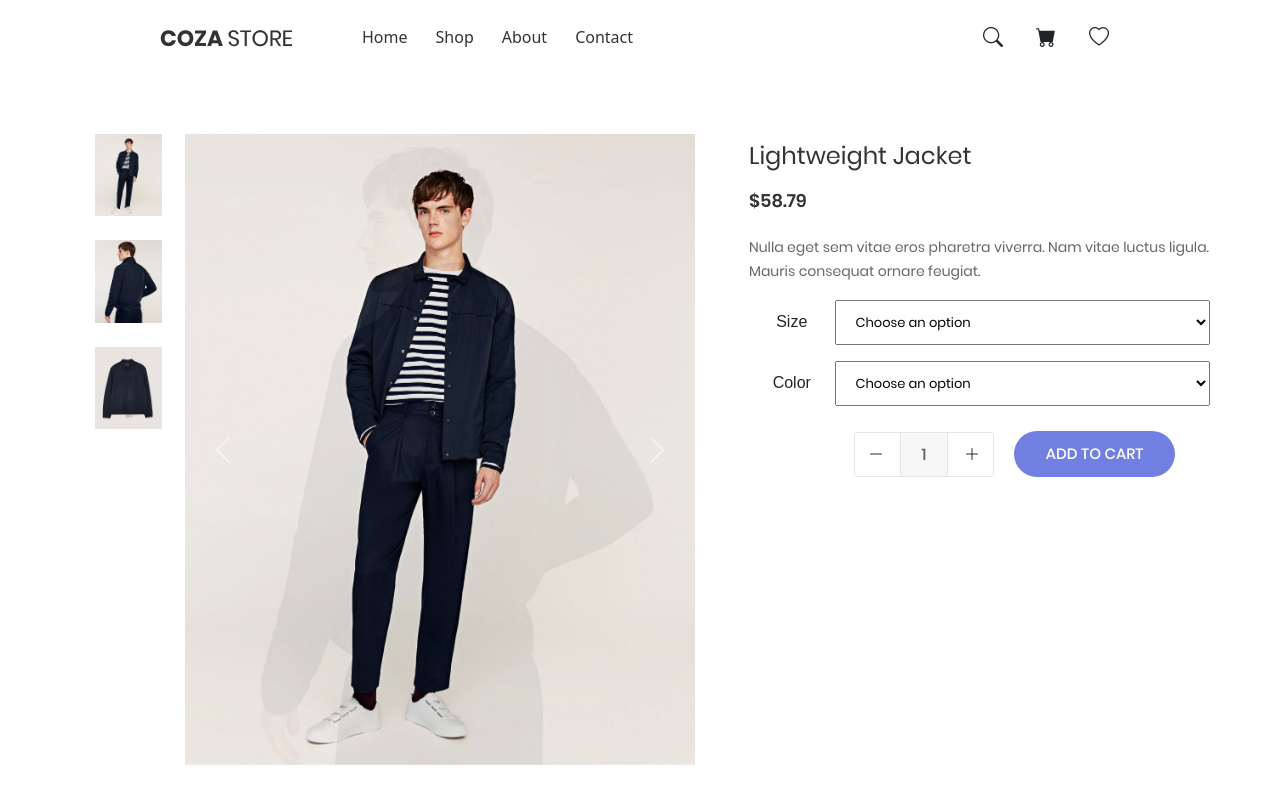
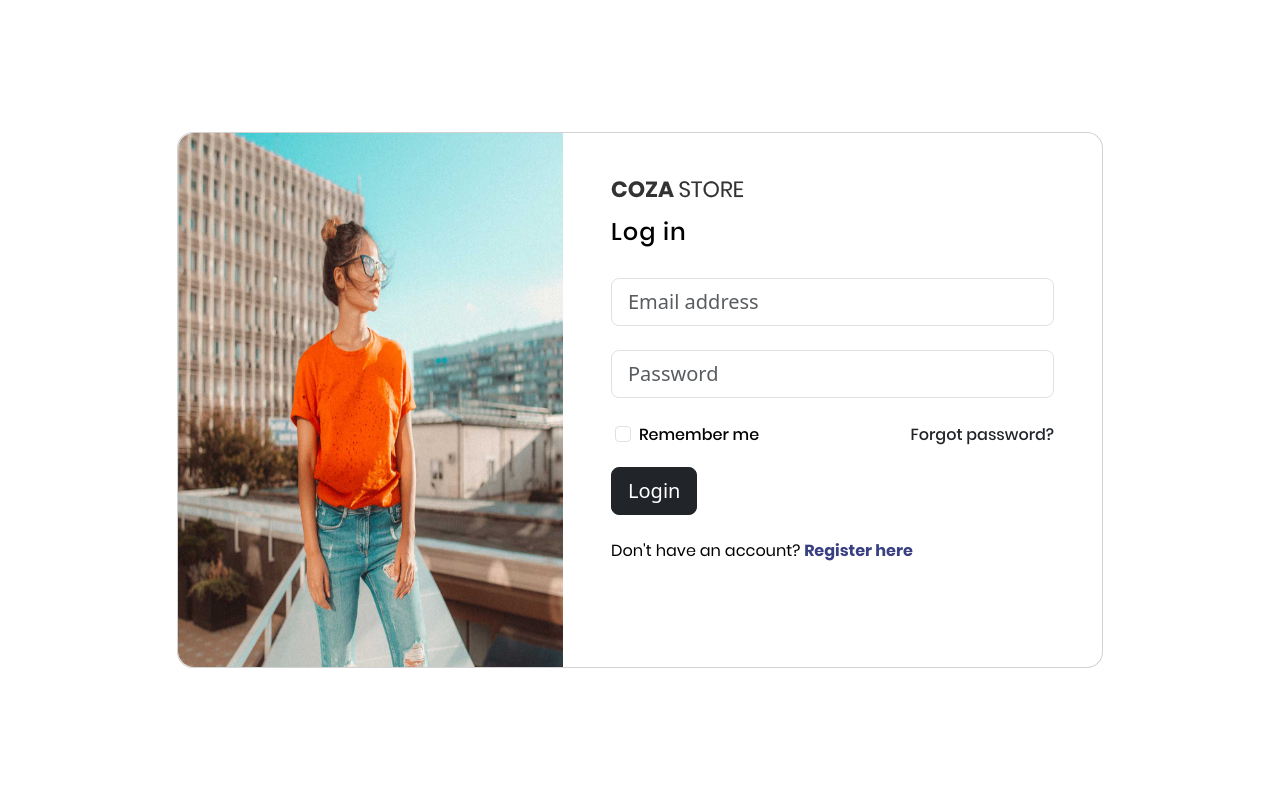
Before and after one commit to Yousef-Farouk/E-commerce-Angular-WebApi, an Angular app: page / in a window 1280 px wide. Shown: the top 800 px of the page. Built offline with nearby package versions, Linux system fonts and the light colour scheme.

Commit message:
adding login component

```diff
--- a/src/app/app.component.html
+++ b/src/app/app.component.html
@@ -1,4 +1,4 @@
-<app-navbar></app-navbar>
+<!-- <app-navbar></app-navbar> -->
 <!--
 <app-slider>
 
@@ -10,10 +10,12 @@
 
 <app-products></app-products> -->
 
-<app-product-details></app-product-details>
+<!-- <app-product-details></app-product-details> -->
 
 <!-- <app-shopping-cart></app-shopping-cart> -->
 
-<app-product-information></app-product-information>
+<!-- <app-product-information></app-product-information> -->
+
+<app-login></app-login>
 
 <app-footer></app-footer>
--- a/src/app/app.component.ts
+++ b/src/app/app.component.ts
@@ -9,11 +9,12 @@ import { FooterComponent } from './components/footer/footer.component';
 import { ProductDetailsComponent } from './components/products/product-details/product-details.component';
 import { ShoppingCartComponent } from './components/shopping-cart/shopping-cart.component';
 import { ProductInformationComponent } from './components/products/product-information/product-information.component';
+import { LoginComponent } from './components/login/login.component';
 
 @Component({
   selector: 'app-root',
   standalone: true,
-  imports: [RouterOutlet,NavbarComponent,SliderComponent,BannerComponent,OverviewComponent,ProductsComponent,FooterComponent,ProductDetailsComponent,ShoppingCartComponent,ProductInformationComponent],
+  imports: [RouterOutlet,NavbarComponent,SliderComponent,BannerComponent,OverviewComponent,ProductsComponent,FooterComponent,ProductDetailsComponent,ShoppingCartComponent,ProductInformationComponent,LoginComponent],
   templateUrl: './app.component.html',
   styleUrl: './app.component.css'
 })
--- /dev/null
+++ b/src/app/components/login/login.component.html
@@ -0,0 +1,59 @@
+<section class="vh-100" style="">
+    <div class="container py-5 h-100">
+      <div class="row d-flex justify-content-center align-items-center h-100">
+        <div class="col col-xl-10">
+          <div class="card" style="border-radius: 1rem;">
+            <div class="row g-0">
+              <div class="col-md-6 col-lg-5 d-none d-md-block">
+                <img src="../../../assets/imgs/about-02.jpg"
+                  alt="login form" class="img-fluid w-100 h-100" style="border-radius: 1rem 0 0 1rem;" />
+              </div>
+              <div class="col-md-6 col-lg-7 d-flex align-items-center">
+                <div class="card-body p-4 p-lg-5 text-black">
+
+                  <form>
+
+                    <div class="d-flex align-items-center mb-3 pb-1">
+
+                        <img src="../../../assets/imgs/icons/logo-01.png">
+                    </div>
+
+                    <h4 class="mb-3 pb-3" style="letter-spacing: 1px; font-family: Poppins-Medium;">Log in</h4>
+
+                    <div data-mdb-input-init class="form-outline mb-4">
+                      <input type="email" id="form2Example17" placeholder="Email address" class="form-control form-control-lg" />
+                      <!-- <label class="form-label" for="form2Example17">Email address</label> -->
+                    </div>
+
+                    <div data-mdb-input-init class="form-outline mb-4">
+                      <input type="password" id="form2Example27" placeholder="Password" class="form-control form-control-lg" />
+                      <!-- <label class="form-label" for="form2Example27">Password</label> -->
+                    </div>
+
+                    <div class="d-flex justify-content-between align-items-center mb-3">
+                        <!-- Checkbox -->
+                        <div class="form-check mb-3 mb-md-0 ms-1">
+                            <input class="form-check-input" type="checkbox" value="" id="loginCheck"  />
+                            <label class="form-check-label" for="loginCheck" style="font-family: Poppins-Medium;"> Remember me </label>
+                          </div>
+
+                        <a href="#!" class="text-body text-decoration-none" style="font-family: Poppins-Medium;">Forgot password?</a>
+
+                    </div>
+
+                    <div class="pt-1 mb-4">
+                      <button data-mdb-button-init data-mdb-ripple-init class="btn btn-dark btn-lg btn-block" type="button">Login</button>
+                    </div>
+
+                    <p class="mb-5 pb-lg-2 " style=" font-family: Poppins-Regular;">Don't have an account?
+                     <a href="#!"style="color: #393f81;font-family: Poppins-Bold; " class="text-decoration-none">Register here</a>
+                    </p>
+                  </form>
+                </div>
+              </div>
+            </div>
+          </div>
+        </div>
+      </div>
+    </div>
+  </section>
```
Also changed, not shown: src/app/components/login/login.component.ts (added, +12 -0 lines), src/app/components/login/login.component.css (added).
